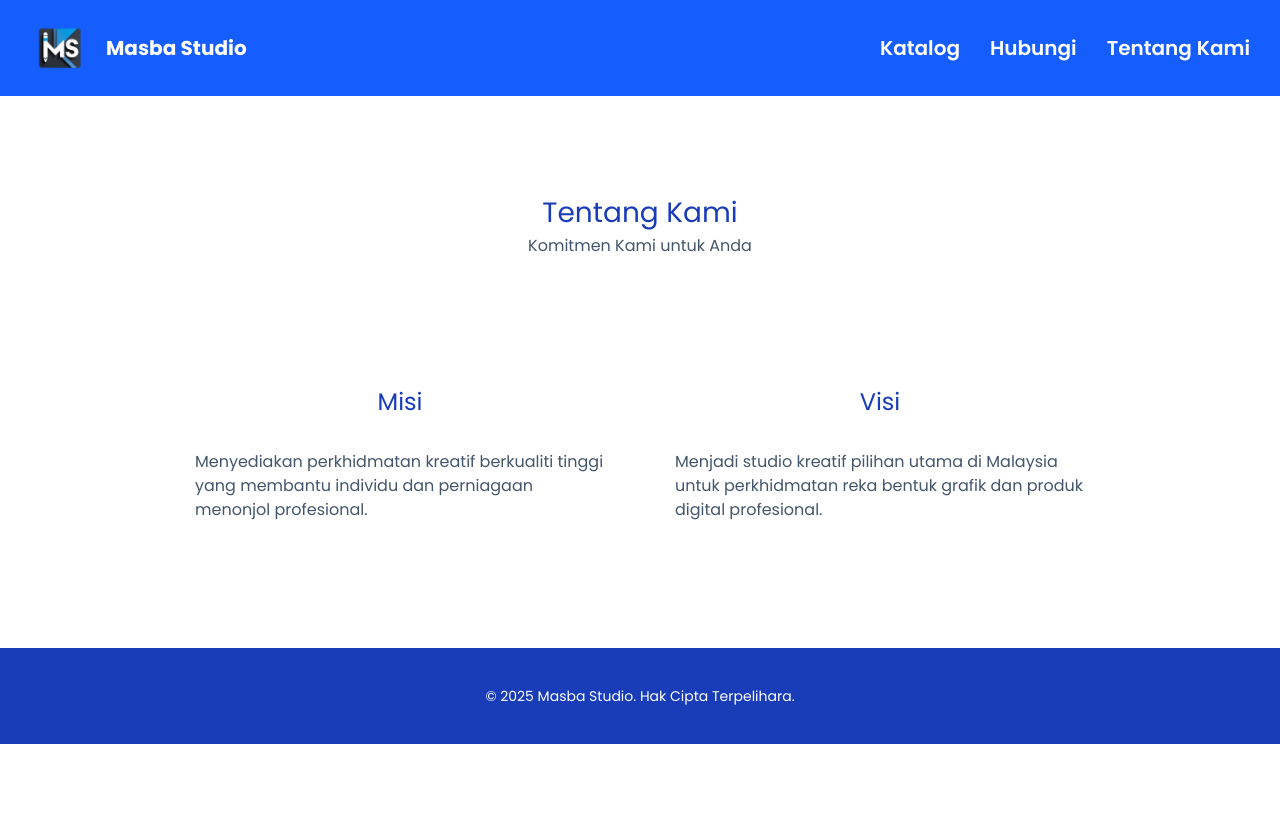
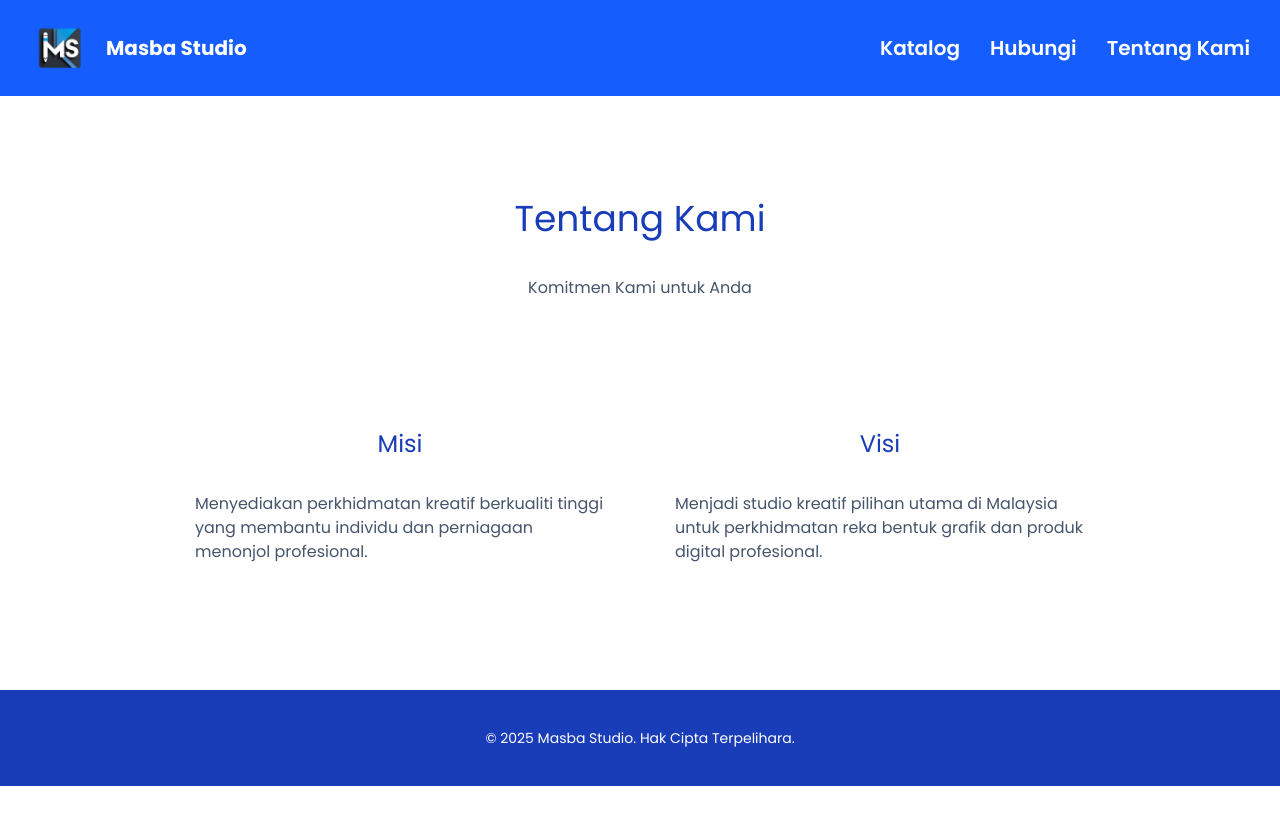
Before and after one commit to masba12/MasbaStudio, a Jekyll site: the page built from about-us.md, in a window 1280 px wide. Shown: the top 825 px of the page. Built offline with Jekyll 4.4.1, drawn with Linux system fonts in a browser that asks for light colours.

Commit message:
section responsiveness

```diff
--- a/_sass/index.scss
+++ b/_sass/index.scss
@@ -159,6 +159,7 @@ section {
     .section-title {
       font-size: 28px;
       color: $blue-800;
+      margin-bottom: 30px;
     }
 
     .section-subtitle {
@@ -572,6 +573,10 @@ footer {
     }
   }
 
+  section {
+    padding: 0 30px;
+  }
+
   .hero {
     .left {
       padding-top: 160px;
@@ -584,6 +589,14 @@ footer {
 }
 
 @media screen and (width >= $md) {
+  section {
+    .section-head {
+      .section-title {
+        font-size: 36px;
+      }
+    }
+  }
+
  .hero {
     .left {
       width: 600px;
```
